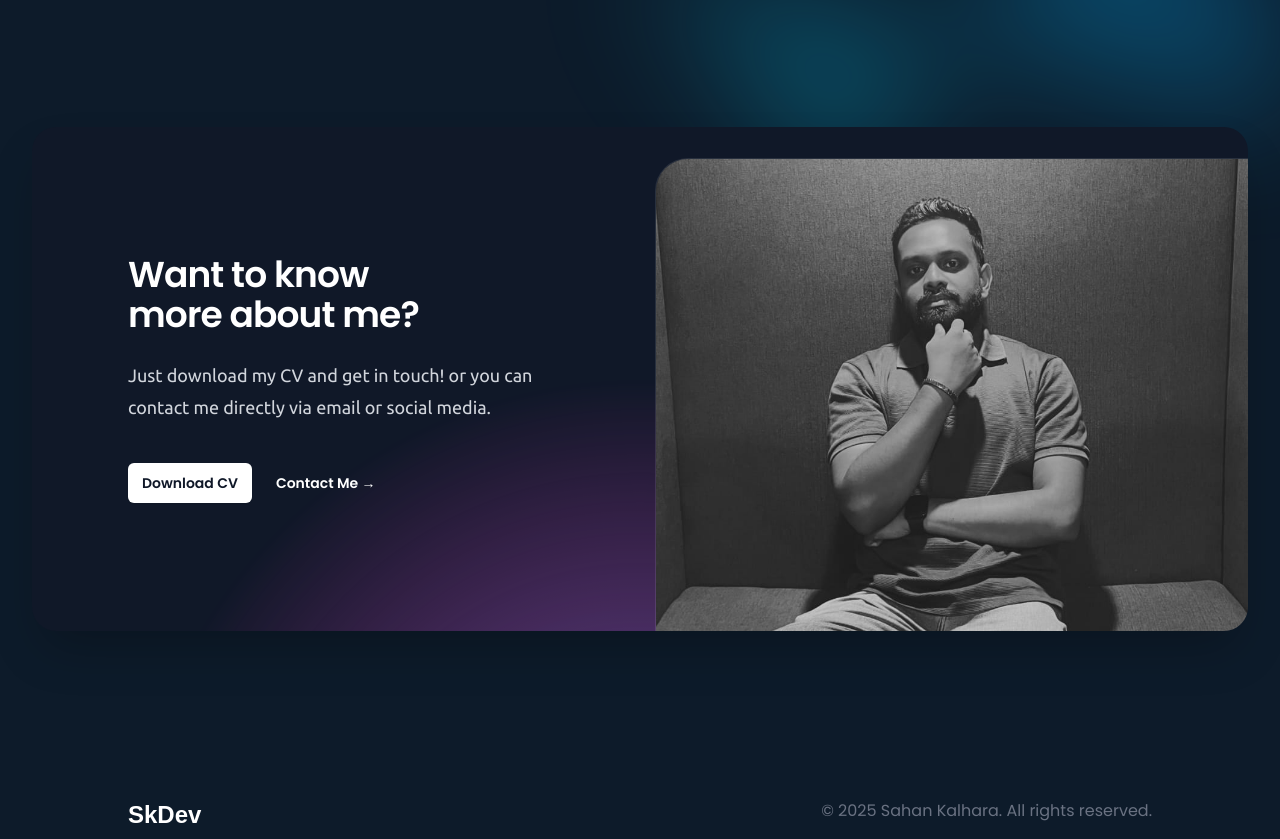
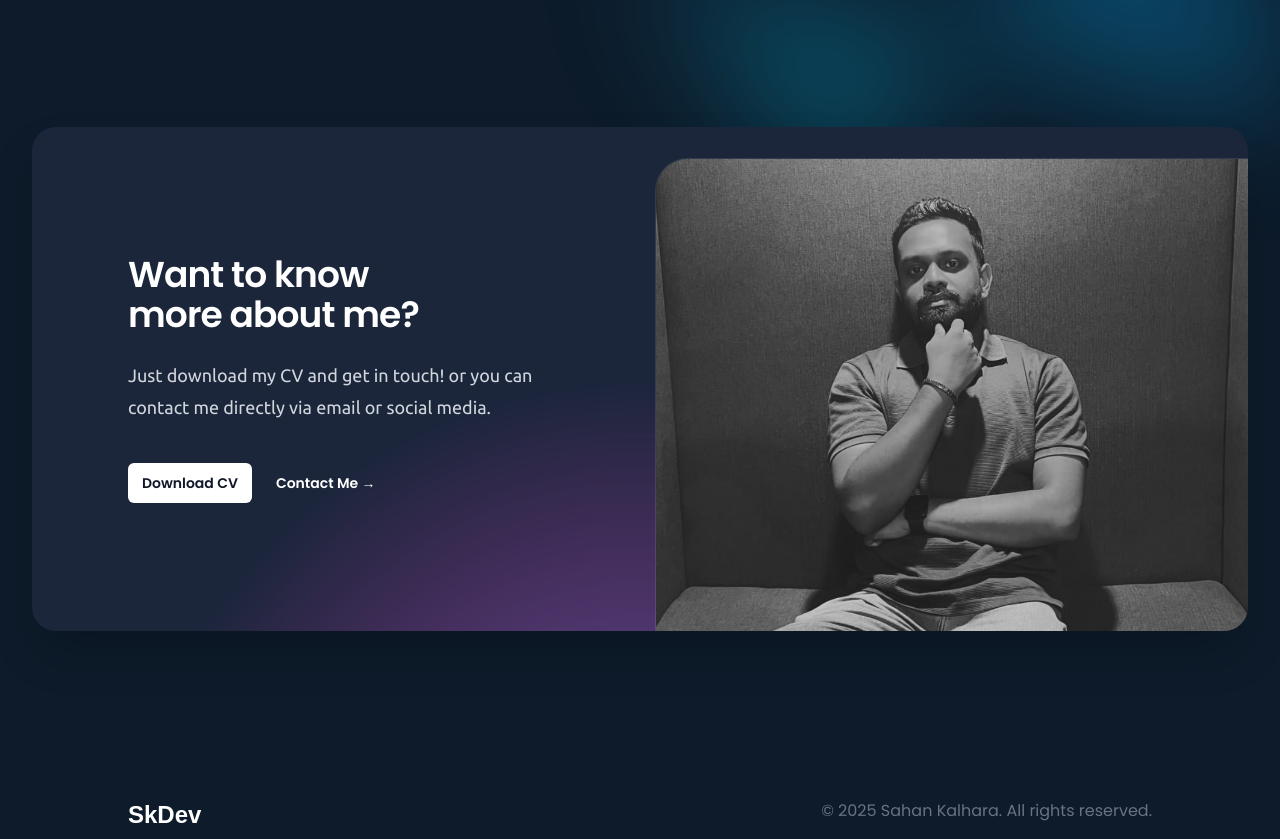
Before and after one commit to SkDev22/SkDev2025, a React (Vite) app: page / in a window 1280 px wide. Shown: the part 1892-2731 px from the top of the page. Built offline with nearby package versions, Linux system fonts and the light colour scheme; a web font is replaced by a local one.

Commit message:
Update Cta component

```diff
--- a/src/App.jsx
+++ b/src/App.jsx
@@ -4,6 +4,7 @@ import About from "./pages/About";
 import Home from "./pages/Home";
 import Projects from "./pages/Projects";
 import Services from "./pages/Services";
+import Contact from "./pages/Contact";
 import { Routes, Route } from "react-router-dom";
 
 const App = () => {
@@ -22,6 +23,7 @@ const App = () => {
         <Route path="/about" element={<About />} />
         <Route path="/projects" element={<Projects />} />
         <Route path="/services" element={<Services />} />
+        <Route path="/contact" element={<Contact />} />
       </Routes>
       <Footer />
     </div>
--- a/src/components/Cta.jsx
+++ b/src/components/Cta.jsx
@@ -1,10 +1,11 @@
+import { Link } from "react-router-dom";
 import my5 from "../assets/my5.jpeg";
 
 export default function Example() {
   return (
     <div className="bg-[#0D1B2A]">
       <div className="mx-auto max-w-7xl py-24 sm:px-6 sm:py-32 lg:px-8">
-        <div className="relative isolate overflow-hidden bg-gray-900 px-6 pt-16 shadow-2xl sm:rounded-3xl sm:px-16 md:pt-24 lg:flex lg:gap-x-20 lg:px-24 lg:pt-0">
+        <div className="relative isolate overflow-hidden bg-[#1B263B] px-6 pt-16 shadow-2xl sm:rounded-3xl sm:px-16 md:pt-24 lg:flex lg:gap-x-20 lg:px-24 lg:pt-0">
           <svg
             viewBox="0 0 1024 1024"
             aria-hidden="true"
@@ -39,12 +40,12 @@ export default function Example() {
               >
                 Download CV
               </a>
-              <a
-                href="#"
+              <Link
+                to="/contact"
                 className="text-sm/6 font-semibold text-white font-family-Poppins"
               >
                 Contact Me <span aria-hidden="true">→</span>
-              </a>
+              </Link>
             </div>
           </div>
           <div className="relative mt-16 h-80 lg:mt-8">
--- /dev/null
+++ b/src/pages/Contact.jsx
@@ -0,0 +1,5 @@
+const Contact = () => {
+  return <div>Contact</div>;
+};
+
+export default Contact;
```
